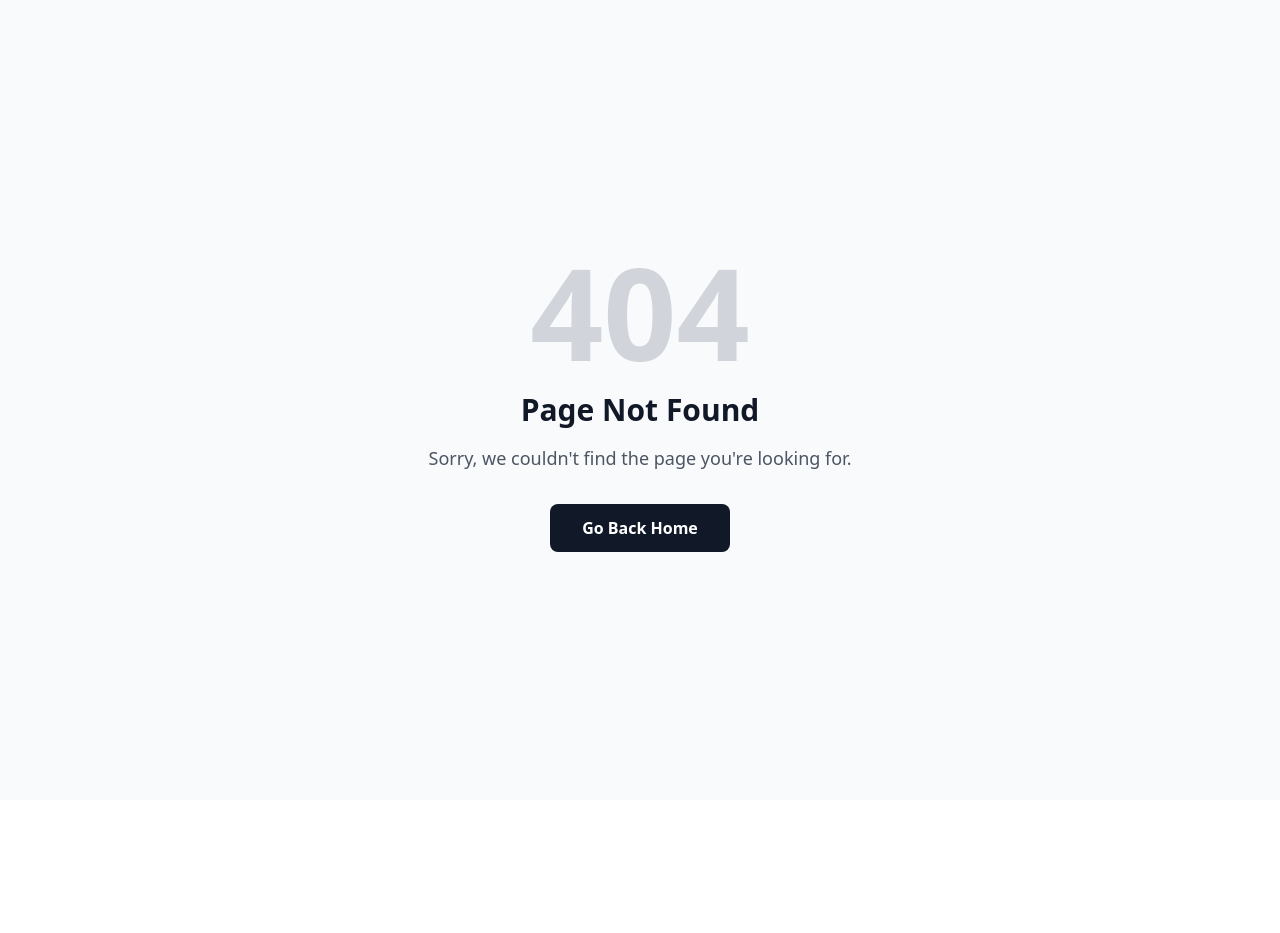
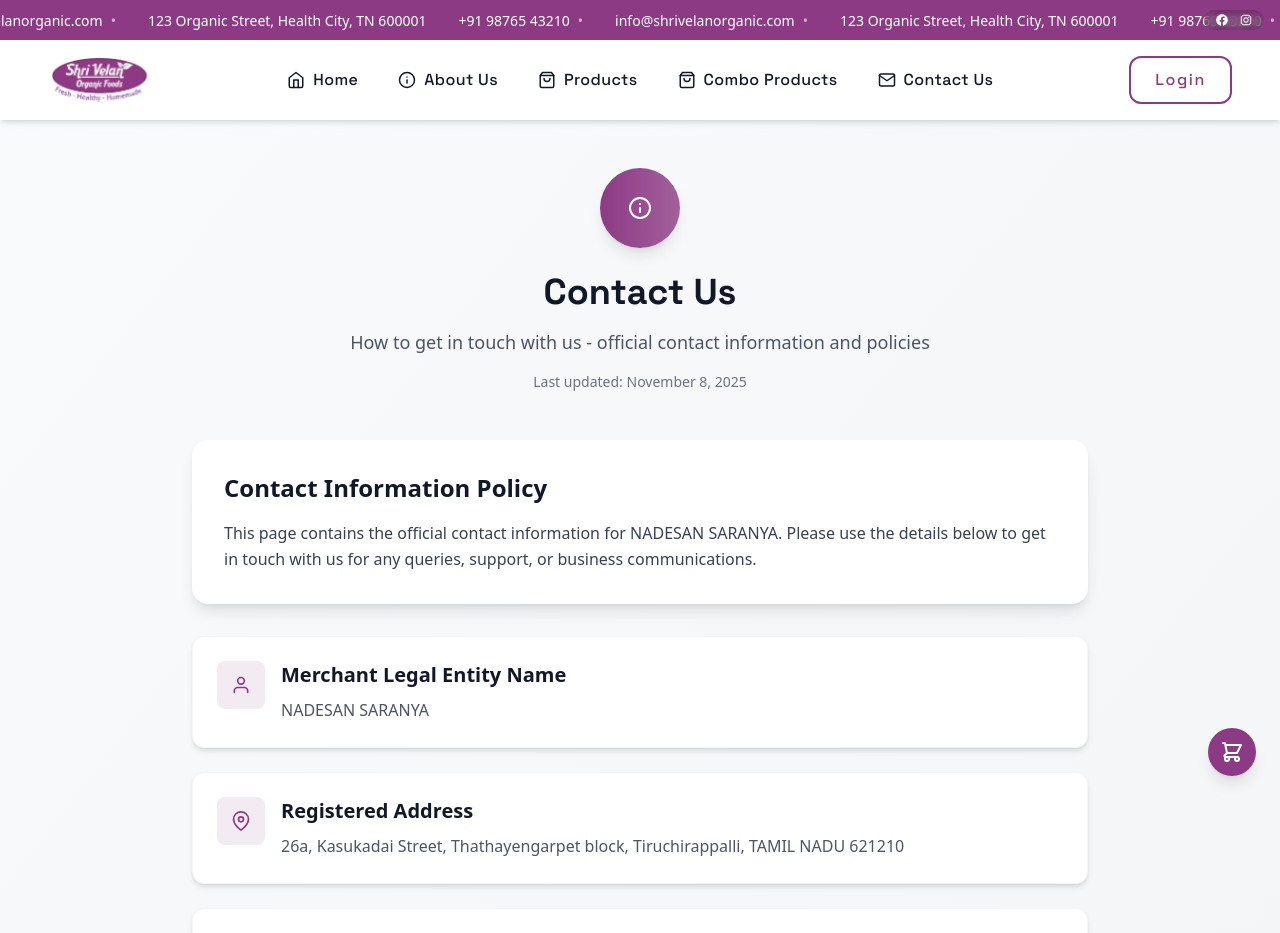
Before and after one commit to ImAlagar/shri-velan-frontend, a React (Vite) app: page /contact-us in a window 1280 px wide. Before the commit this address had no page. Shown: the top 933 px of the page. Before the commit the page ends 800 px from the top, so only its background shows below. Built offline with nearby package versions, Linux system fonts and the light colour scheme; a web font is replaced by a local one.

Commit message:
added contact-us policy

```diff
--- a/src/components/layout/Footer/Footer.jsx
+++ b/src/components/layout/Footer/Footer.jsx
@@ -110,7 +110,7 @@ const Footer = () => {
                   { name: "About Us", path: "/about" },
                   { name: "Products", path: "/products" },
                   { name: "Combo Products", path: "/combo-products" },
-                  { name: "Contact Us", path: "/contact" }
+                  { name: "Contact Us", path: "/contact-us" }
                 ].map((link, index) => (
                   <li key={index}>
                     <motion.a
--- /dev/null
+++ b/src/pages/general/ContactUsPolicy.jsx
@@ -0,0 +1,180 @@
+import React from 'react';
+import { motion } from 'framer-motion';
+import { FiMail, FiPhone, FiMapPin, FiUser, FiInfo } from 'react-icons/fi';
+
+const ContactUsPolicy = () => {
+  const containerVariants = {
+    hidden: { opacity: 0 },
+    visible: {
+      opacity: 1,
+      transition: {
+        duration: 0.6,
+        staggerChildren: 0.1
+      }
+    }
+  };
+
+  const itemVariants = {
+    hidden: { opacity: 0, y: 20 },
+    visible: {
+      opacity: 1,
+      y: 0,
+      transition: {
+        duration: 0.5,
+        ease: "easeOut"
+      }
+    }
+  };
+
+  const contactDetails = [
+    {
+      icon: FiUser,
+      title: "Merchant Legal Entity Name",
+      content: "NADESAN SARANYA"
+    },
+    {
+      icon: FiMapPin,
+      title: "Registered Address",
+      content: "26a, Kasukadai Street, Thathayengarpet block, Tiruchirappalli, TAMIL NADU 621210"
+    },
+    {
+      icon: FiMapPin,
+      title: "Operational Address",
+      content: "26a, Kasukadai Street, Thathayengarpet block, Tiruchirappalli, TAMIL NADU 621210"
+    },
+    {
+      icon: FiPhone,
+      title: "Telephone Number",
+      content: "9345447148"
+    },
+    {
+      icon: FiMail,
+      title: "Email ID",
+      content: "contact@shrivelanorganicfoods.com"
+    }
+  ];
+
+  return (
+    <div className="min-h-screen bg-gradient-to-br from-gray-50 to-gray-100 py-12 px-4 sm:px-6 lg:px-8">
+      <motion.div
+        className="max-w-4xl mx-auto"
+        initial="hidden"
+        animate="visible"
+        variants={containerVariants}
+      >
+        {/* Header */}
+        <motion.div
+          className="text-center mb-12"
+          variants={itemVariants}
+        >
+          <motion.div
+            className="w-20 h-20 bg-gradient-to-r from-primary to-primary/80 rounded-full flex items-center justify-center mx-auto mb-6 shadow-lg"
+            whileHover={{ scale: 1.05 }}
+            transition={{ type: "spring", stiffness: 400, damping: 17 }}
+          >
+            <FiInfo className="text-white text-2xl" />
+          </motion.div>
+          <h1 className="text-4xl font-bold text-gray-900 mb-4 font-SpaceGrotesk">
+            Contact Us
+          </h1>
+          <p className="text-lg text-gray-600 max-w-2xl mx-auto">
+            How to get in touch with us - official contact information and policies
+          </p>
+          <div className="mt-4 text-sm text-gray-500">
+            Last updated: November 8, 2025
+          </div>
+        </motion.div>
+
+        {/* Introduction */}
+        <motion.div
+          className="bg-white rounded-2xl shadow-lg p-8 mb-8"
+          variants={itemVariants}
+        >
+          <h2 className="text-2xl font-semibold text-gray-900 mb-4">
+            Contact Information Policy
+          </h2>
+          <p className="text-gray-700 leading-relaxed">
+            This page contains the official contact information for NADESAN SARANYA.
+            Please use the details below to get in touch with us for any queries,
+            support, or business communications.
+          </p>
+        </motion.div>
+
+        {/* Contact Details Grid */}
+        <div className="grid gap-6 mb-12">
+          {contactDetails.map((detail, index) => (
+            <motion.div
+              key={detail.title}
+              className="bg-white rounded-xl shadow-md p-6 hover:shadow-lg transition-all duration-300 border border-gray-100"
+              variants={itemVariants}
+              whileHover={{
+                y: -5,
+                transition: { duration: 0.2 }
+              }}
+            >
+              <div className="flex items-start">
+                <div className="w-12 h-12 bg-primary/10 rounded-lg flex items-center justify-center mr-4 flex-shrink-0">
+                  <detail.icon className="text-primary text-xl" />
+                </div>
+                <div className="flex-1">
+                  <h3 className="text-xl font-semibold text-gray-900 mb-2">
+                    {detail.title}
+                  </h3>
+                  <p className="text-gray-600 leading-relaxed">
+                    {detail.content}
+                  </p>
+                </div>
+              </div>
+            </motion.div>
+          ))}
+        </div>
+
+
+
+        {/* Quick Actions */}
+        <motion.div
+          className="bg-gradient-to-r from-primary to-primary/90 rounded-2xl shadow-lg p-8 text-center text-white"
+          variants={itemVariants}
+        >
+          <h2 className="text-2xl font-semibold mb-4">
+            Ready to Get in Touch?
+          </h2>
+          <p className="text-primary-100 mb-6 max-w-2xl mx-auto">
+            Use the contact information above to reach out to us. We're here to help with any questions or concerns you may have.
+          </p>
+          <div className="flex flex-col sm:flex-row gap-4 justify-center">
+            <motion.button
+              className="bg-white text-primary px-6 py-3 rounded-lg font-semibold hover:bg-gray-100 transition-colors duration-300"
+              whileHover={{ scale: 1.05 }}
+              whileTap={{ scale: 0.95 }}
+              onClick={() => window.location.href = 'tel:9345447148'}
+            >
+              Call Now
+            </motion.button>
+            <motion.button
+              className="border-2 border-white text-white px-6 py-3 rounded-lg font-semibold hover:bg-white hover:text-primary transition-colors duration-300"
+              whileHover={{ scale: 1.05 }}
+              whileTap={{ scale: 0.95 }}
+              onClick={() => window.location.href = 'mailto:contact@shrivelanorganicfoods.com'}
+            >
+              Send Email
+            </motion.button>
+          </div>
+        </motion.div>
+
+        {/* Update Notice */}
+        <motion.div
+          className="text-center mt-8 p-6 bg-yellow-50 rounded-xl border border-yellow-200"
+          variants={itemVariants}
+        >
+          <p className="text-yellow-800 text-sm">
+            <strong>Note:</strong> This contact information is updated regularly.
+            In case of any changes, the most current information will be reflected on this page.
+          </p>
+        </motion.div>
+      </motion.div>
+    </div>
+  );
+};
+
+export default ContactUsPolicy;
--- a/src/router/index.jsx
+++ b/src/router/index.jsx
@@ -40,6 +40,7 @@ import AdminReviews from "../pages/dashboard/admin/AdminReviews";
 import AdminRatings from "../pages/dashboard/admin/AdminRatings";
 import CancellationAndRefundPolicy from "../pages/general/CancellationAndRefundPolicy";
 import ShippingAndDeliveryPolicy from "../pages/general/ShippingAndDeliveryPolicy";
+import ContactUsPolicy from "../pages/general/ContactUsPolicy";
 
 
 const router = createBrowserRouter([
@@ -119,6 +120,10 @@ const router = createBrowserRouter([
             {
                 path: 'cancellation',
                 element: <CancellationAndRefundPolicy />,
+            },
+            {
+                path: 'contact-us',
+                element: <ContactUsPolicy />,
             },
             {
                 path: 'categories',
```
